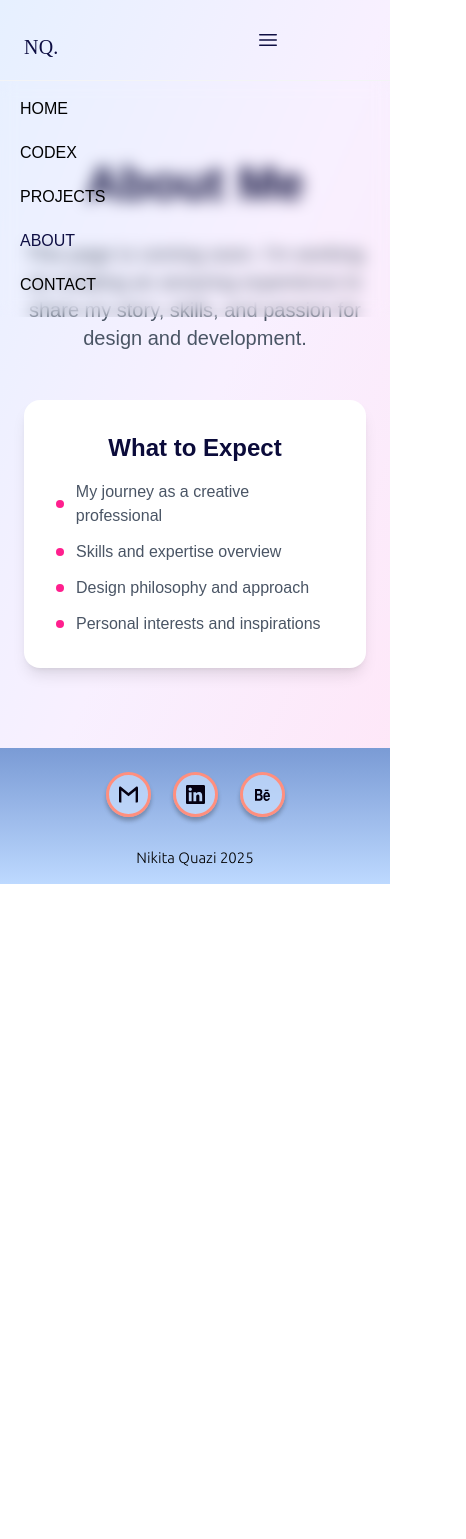
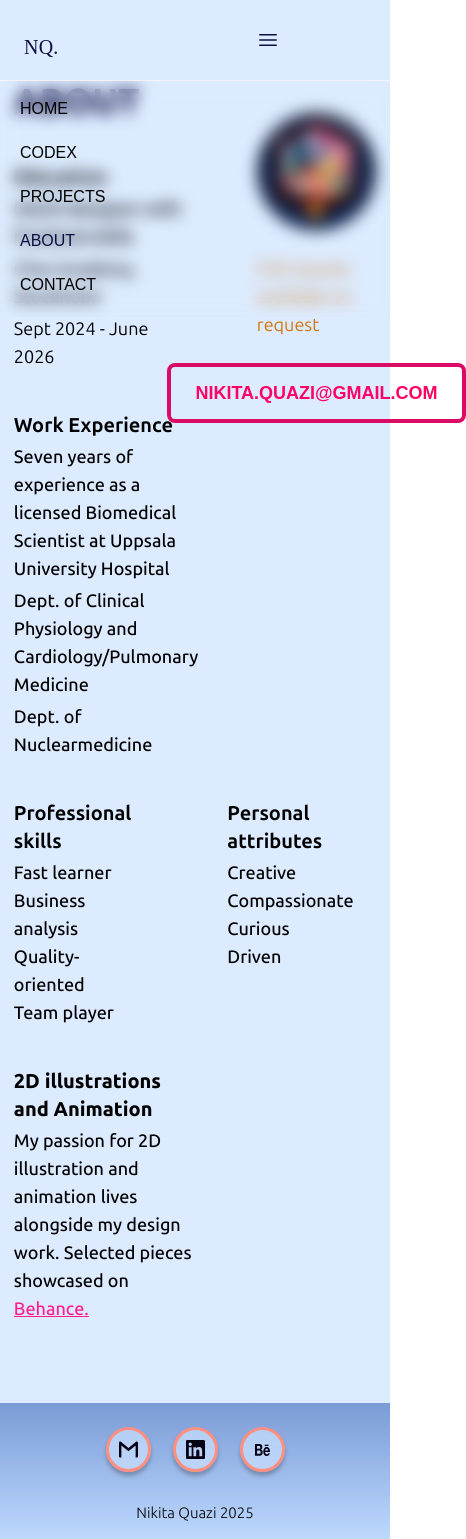
Before and after one commit to ChikiChirp/ux-portfolio, a Next.js app: page /about in a window 390 px wide. Shown: the whole page, 466 px wide, since content can reach past the window. Before the commit the page ends 884 px from the top, so only its background shows below. Built offline with nearby package versions, Linux system fonts and the light colour scheme; a web font is replaced by a local one.

Commit message:
Add new SVG asset for 'Let's Connect' illustration and significantly enhance About page layout: restructure content, add education and work experience sections, and improve visual presentation with responsive design elements.

```diff
--- a/src/app/about/page.tsx
+++ b/src/app/about/page.tsx
@@ -1,43 +1,114 @@
 import ParallaxSection from "@/components/shared/ParallaxSection";
 import SocialLinks from "@/components/shared/SocialLinks";
+import Image from "next/image";
 
 export default function About() {
   return (
-    <div className="min-h-screen bg-gradient-to-br from-[#E6F0FF] via-[#F8F0FF] to-[#FFE6F7] flex flex-col">
-      <main className="flex-grow pt-20">
-        <div className="max-w-4xl mx-auto px-6 sm:px-8 py-20">
-          <div className="text-center">
-            <h1 className="text-5xl md:text-6xl font-bold text-[#0B0B3A] mb-8">
-              About Me
+    <div className="min-h-screen bg-[#DCEBFF] flex flex-col">
+      <main className="flex-grow flex items-center justify-center py-20 px-4 sm:px-6 lg:px-8">
+        <div className="max-w-6xl w-full flex flex-row items-start justify-center gap-16">
+          {/* Left Column */}
+          <div className="w-1/2 flex flex-col gap-10">
+            <h1 className="text-4xl font-ubuntu-sans font-extrabold leading-[1.2] text-[#0E0E43]">
+              ABOUT
             </h1>
-            <p className="text-xl text-gray-600 mb-12 max-w-2xl mx-auto">
-              This page is coming soon. I&apos;m working on creating an amazing
-              experience to share my story, skills, and passion for design and
-              development.
+
+            {/* Education */}
+            <div className="flex flex-col gap-1">
+              <h2 className="text-xl font-bold font-ubuntu-sans text-black">
+                Education
+              </h2>
+              <p className="text-lg font-ubuntu-sans font-semibold text-black">
+                UX/UI designer with frontend skills
+              </p>
+              <p className="text-lg font-ubuntu-sans font-medium text-black">
+                Chas Academy, Stockholm
+              </p>
+              <p className="text-lg font-ubuntu-sans text-black">
+                Sept 2024 - June 2026
+              </p>
+            </div>
+
+            {/* Work Experience */}
+            <div className="flex flex-col gap-1">
+              <h2 className="text-xl font-bold font-ubuntu-sans text-black">
+                Work Experience
+              </h2>
+              <p className="text-lg font-ubuntu-sans font-medium text-black">
+                Seven years of experience as a licensed Biomedical Scientist at
+                Uppsala University Hospital
+              </p>
+              <p className="text-lg font-ubuntu-sans font-medium text-black">
+                Dept. of Clinical Physiology and Cardiology/Pulmonary Medicine
+              </p>
+              <p className="text-lg font-ubuntu-sans font-medium text-black">
+                Dept. of Nuclearmedicine
+              </p>
+            </div>
+
+            {/* Skills & Attributes */}
+            <div className="flex flex-row gap-24">
+              <div className="flex flex-col gap-1">
+                <h2 className="text-xl font-bold font-ubuntu-sans text-black">
+                  Professional skills
+                </h2>
+                <ul className="list-none text-lg font-ubuntu-sans font-medium text-black">
+                  <li>Fast learner</li>
+                  <li>Business analysis</li>
+                  <li>Quality-oriented</li>
+                  <li>Team player</li>
+                </ul>
+              </div>
+              <div className="flex flex-col gap-1">
+                <h2 className="text-xl font-bold font-ubuntu-sans text-black">
+                  Personal attributes
+                </h2>
+                <ul className="list-none text-lg font-ubuntu-sans font-medium text-black">
+                  <li>Creative</li>
+                  <li>Compassionate</li>
+                  <li>Curious</li>
+                  <li>Driven</li>
+                </ul>
+              </div>
+            </div>
+
+            {/* 2D Illustrations */}
+            <div className="flex flex-col gap-1">
+              <h2 className="text-xl font-extrabold font-ubuntu-sans text-black">
+                2D illustrations and Animation
+              </h2>
+              <p className="text-lg font-ubuntu-sans font-medium text-black">
+                My passion for 2D illustration and animation lives alongside my
+                design work. Selected pieces showcased on{" "}
+                <a
+                  href="https://www.behance.net/nikitaquazi1"
+                  target="_blank"
+                  rel="noopener noreferrer"
+                  className="text-[#FF1F8E] underline font-medium hover:opacity-80 transition-opacity"
+                >
+                  Behance.
+                </a>
+              </p>
+            </div>
+          </div>
+
+          {/* Right Column */}
+          <div className="w-1/3 flex flex-col items-center gap-6 pt-8">
+            <Image
+              src="/figma-assets/lets connect.svg"
+              alt="Let's Connect Illustration"
+              width={300}
+              height={300}
+            />
+            <p className="text-lg font-ubuntu-sans text-[#D3750A]">
+              Full resume available on request
             </p>
-            <div className="bg-white rounded-2xl shadow-lg p-8 max-w-2xl mx-auto">
-              <h2 className="text-2xl font-bold text-[#0B0B3A] mb-4">
-                What to Expect
-              </h2>
-              <ul className="text-left text-gray-600 space-y-3">
-                <li className="flex items-center">
-                  <span className="w-2 h-2 bg-[#FF1F8E] rounded-full mr-3"></span>
-                  My journey as a creative professional
-                </li>
-                <li className="flex items-center">
-                  <span className="w-2 h-2 bg-[#FF1F8E] rounded-full mr-3"></span>
-                  Skills and expertise overview
-                </li>
-                <li className="flex items-center">
-                  <span className="w-2 h-2 bg-[#FF1F8E] rounded-full mr-3"></span>
-                  Design philosophy and approach
-                </li>
-                <li className="flex items-center">
-                  <span className="w-2 h-2 bg-[#FF1F8E] rounded-full mr-3"></span>
-                  Personal interests and inspirations
-                </li>
-              </ul>
-            </div>
+            <a
+              href="mailto:NIKITA.QUAZI@GMAIL.COM"
+              className="border-4 border-[#DA0B65] text-[#FF0364] font-bold py-3 px-6 rounded-lg text-lg"
+            >
+              NIKITA.QUAZI@GMAIL.COM
+            </a>
           </div>
         </div>
       </main>
```
Also changed, not shown: public/figma-assets/lets connect.svg (added).
